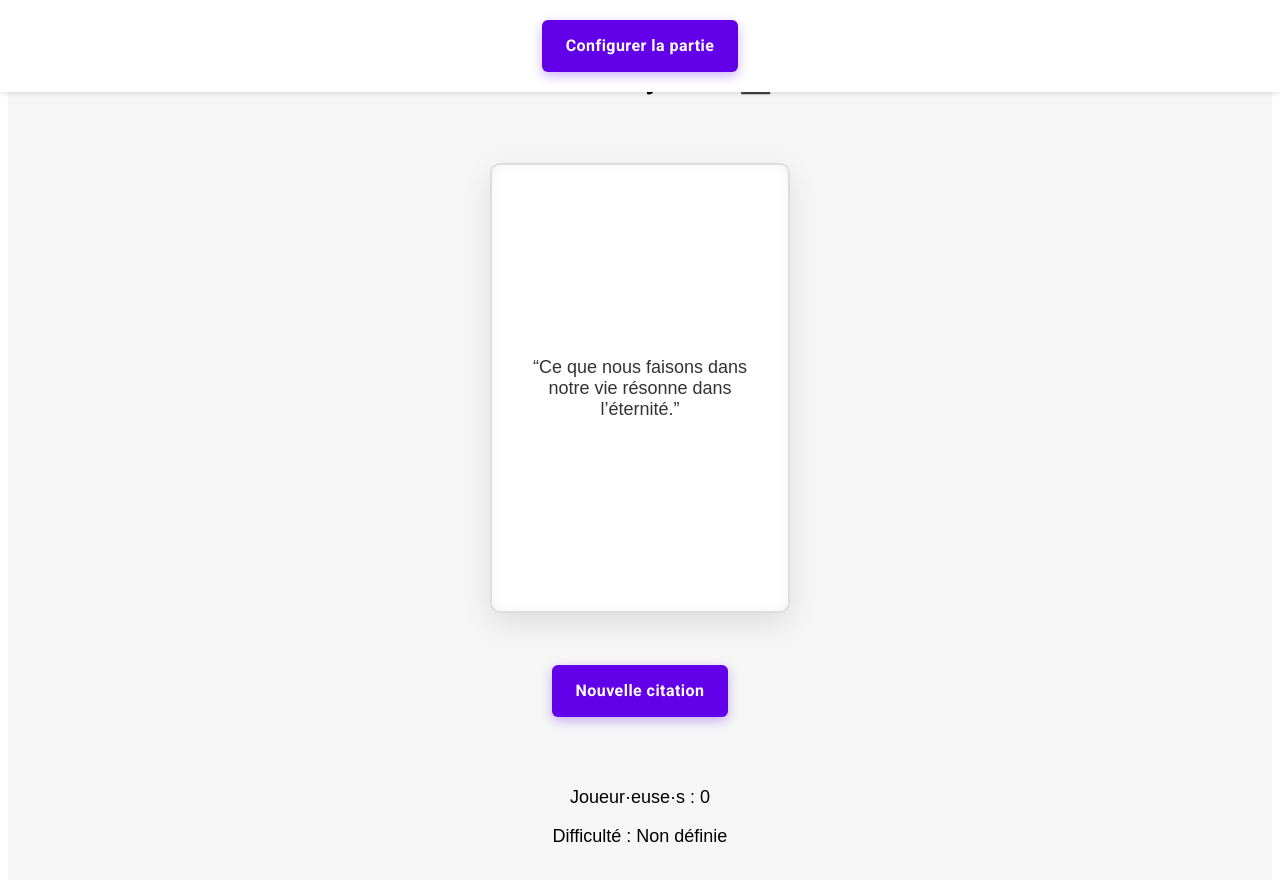
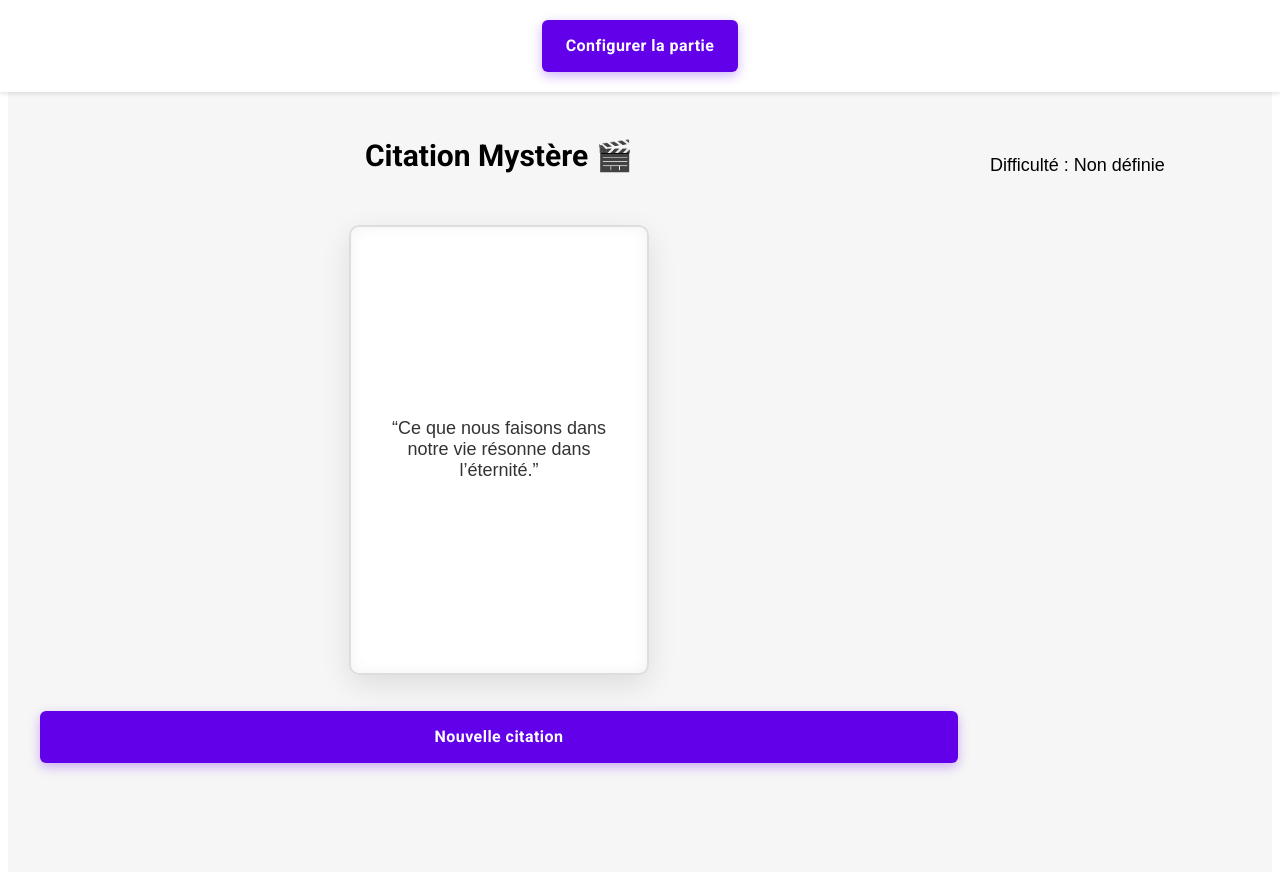
Before and after one commit to Vinny031/WEBAPP_QUOTEMANIA, a React (Vite) app: page / in a window 1280 px wide. Shown: the top 880 px of the page. Built offline with nearby package versions, Linux system fonts and the light colour scheme.

Commit message:
Ajout des avatars dans la homepage plutot que les noms, reste a ajouter un counter par personne positionné sur la droite de l'avatar.

```diff
--- a/src/App.jsx
+++ b/src/App.jsx
@@ -2,10 +2,10 @@ import React, { useState, useEffect } from 'react';
 import Header from './components/Header/Header';
 import QuoteCard from './components/QuoteCard/QuoteCard';
 import CustomButton from './components/CustomButton/CustomButton';
+import PlayerAvatars from './components/PlayerAvatars/PlayerAvatars';
 import quotesData from '../public/data/quotes.json';
 import './App.scss';
 
-// Tableau des niveaux de difficulté avec la valeur et le nom
 const difficultyLevels = [
   { value: 1, name: 'Facile' },
   { value: 2, name: 'Moyenne' },
@@ -20,7 +20,6 @@ function App() {
   const [players, setPlayers] = useState([]);
   const [difficulty, setDifficulty] = useState(null);
 
-  // Mappage de la difficulté : trouver le nom de la difficulté à partir de la value
   const difficultyName = difficulty
     ? difficultyLevels.find(level => level.value === difficulty)?.name
     : 'Non définie';
@@ -63,19 +62,17 @@ function App() {
         players={players}
         difficulty={difficulty}
       />
-      <h1>Citation Mystère 🎬</h1>
-      <QuoteCard quote={randomQuote} flipped={flipped} setFlipped={setFlipped} />
-      <CustomButton onClick={changeQuote} label="Nouvelle citation" />
-      <div className="game-info">
-        <p>Joueur·euse·s : {players.length}</p>
-        <ul>
-          {players.map((p, i) => (
-            <li key={i} style={{ color: p.color }}>
-              {p.name || `Joueur·euse ${i + 1}`}
-            </li>
-          ))}
-        </ul>
-        <p>Difficulté : {difficultyName}</p>
+      <div className="main-content">
+        <div className="quote-card-container">
+          <h1>Citation Mystère 🎬</h1>
+          <QuoteCard quote={randomQuote} flipped={flipped} setFlipped={setFlipped} />
+          <CustomButton onClick={changeQuote} label="Nouvelle citation" />
+        </div>
+
+        <div className="game-info">
+          <p>Difficulté : {difficultyName}</p>
+          <PlayerAvatars players={players} />
+        </div>
       </div>
     </div>
   );
--- a/src/App.scss
+++ b/src/App.scss
@@ -10,6 +10,31 @@
   flex-direction: column;
   gap: 2rem;
 
+  .main-content {
+    display: flex;
+    justify-content: space-between; /* Aligner les éléments avec de l'espace entre */
+    align-items: flex-start; /* Alignement au début de la ligne */
+    width: 100%;
+    max-width: 1200px; /* Limite la largeur à 1200px */
+    gap: 2rem; /* Espacement entre les colonnes */
+  }
+
+  .quote-card-container {
+    flex: 1;
+    display: flex;
+    flex-direction: column;
+    justify-content: center;
+    gap: 1rem;
+  }
+
+  .game-info {
+    display: flex;
+    flex-direction: column;
+    justify-content: flex-start;
+    align-items: flex-start;
+    width: 250px;
+  }
+
   h1 {
     font-family: 'Roboto', sans-serif;
     font-size: 30px;
--- /dev/null
+++ b/src/components/PlayerAvatars/PlayerAvatars.jsx
@@ -0,0 +1,27 @@
+import React from 'react';
+import { Avatar } from '@mui/material';
+import './PlayerAvatars.scss'; // Importer ton fichier de style
+
+// Composant réutilisable pour afficher les avatars
+const PlayerAvatars = ({ players }) => {
+  return (
+    <div className="player-avatars">
+      {players.map((player, index) => (
+        <Avatar
+          key={index}
+          sx={{
+            bgcolor: player.color,
+            fontSize: '1.2rem',
+            width: 40,
+            height: 40,
+            marginRight: '8px',
+          }}
+        >
+          {player.name?.[0].toUpperCase()}
+        </Avatar>
+      ))}
+    </div>
+  );
+};
+
+export default PlayerAvatars;
--- /dev/null
+++ b/src/components/PlayerAvatars/PlayerAvatars.scss
@@ -0,0 +1,8 @@
+.player-avatars {
+    display: flex;
+    flex-direction: column;
+    justify-content: flex-end;
+    align-items: center;
+    margin-top: 10px;
+    gap: 10px;
+  }
```
